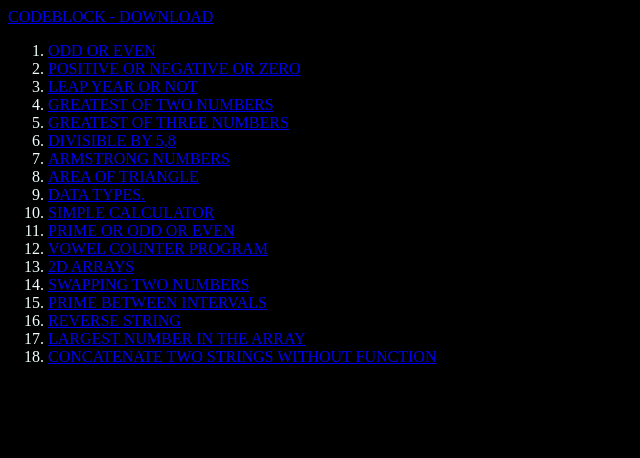
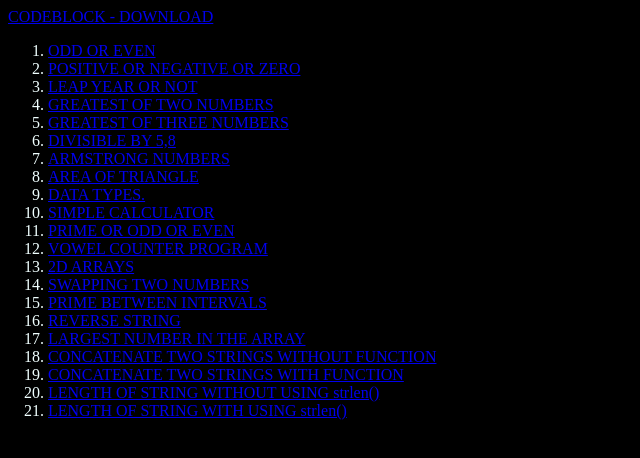
Before and after one commit to Thilak05/Lab-materials, a plain HTML site: page index.html in a window 1280 px wide. Shown: the whole page, without its empty margins (0-640 px from the left). Drawn offline with Linux system fonts and the light colour scheme.

Commit message:
Update index.html

```diff
--- a/index.html
+++ b/index.html
@@ -25,6 +25,9 @@
       <li> <a href="reverse string.c">REVERSE STRING</a> </li>
       <li> <a href="Untitled1.c">LARGEST NUMBER IN THE ARRAY</a> </li>
       <li> <a href="sec22ec092-14a.c">CONCATENATE TWO STRINGS WITHOUT FUNCTION</a> </li>
+      <li> <a href="sec22ec092-14b.c">CONCATENATE TWO STRINGS WITH FUNCTION</a> </li>
+      <li> <a href="sec22ec092-15.c">LENGTH OF STRING WITHOUT USING strlen()</a> </li>
+      <li> <a href="sec22ec092-15(II).c">LENGTH OF STRING WITH USING strlen()</a> </li>
     </ol>
 
   </body>
```
